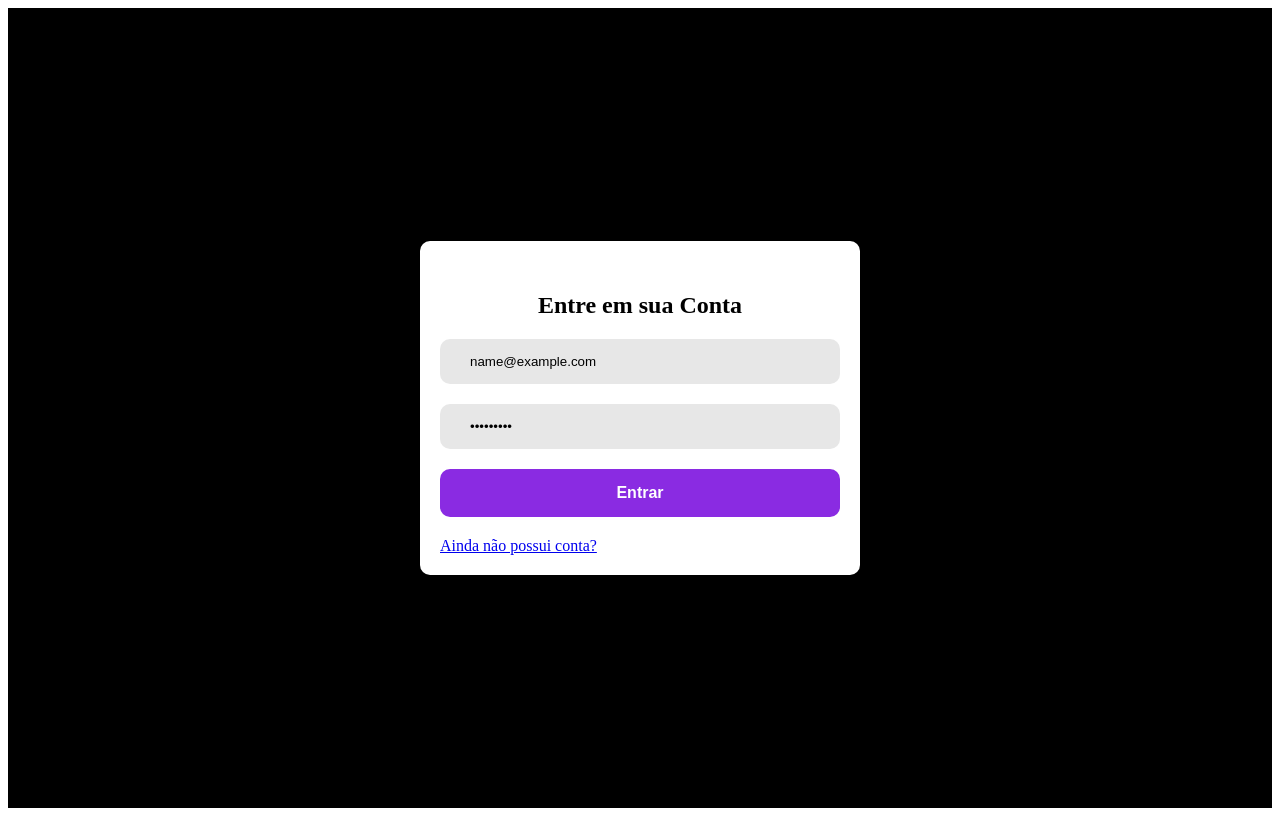
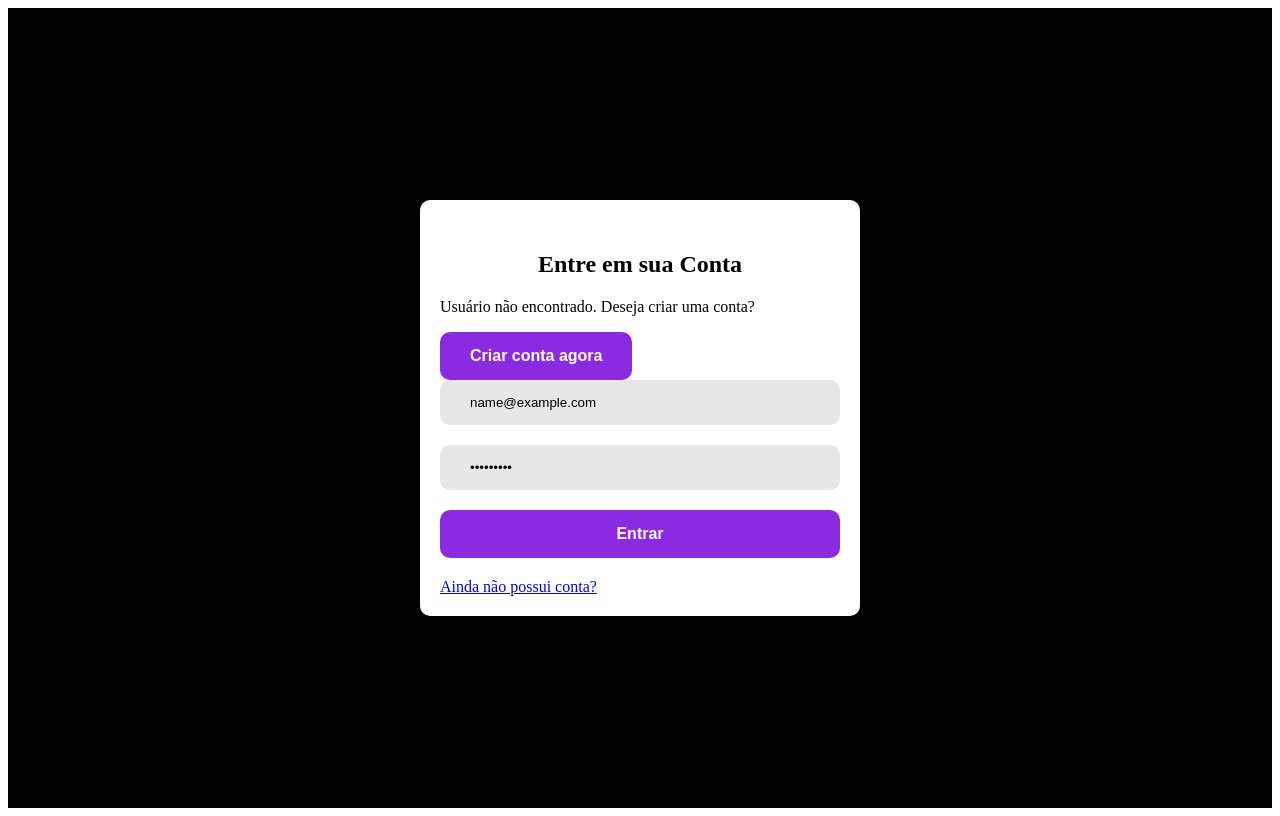
Before and after one commit to GabrielInacio07/OrganizaBus, a Next.js app: page /loginPage in a window 1280 px wide. Both pictures are taken after typing "name@example.com", "Sample123" into the empty fields and a click on the button "Entrar". Built offline with nearby package versions, Linux system fonts and the light colour scheme.

Commit message:
add verificação de conta nao existente

```diff
--- a/src/pages/loginPage.js
+++ b/src/pages/loginPage.js
@@ -5,6 +5,7 @@ import Input from '@/components/input'
 import Button from '@/components/button'
 import { verificaUsuario } from '@/model/user'
 import { useState } from 'react'
+import { useRouter } from 'next/navigation'
 
 export default function LoginPage() {
     const [formData, setFormData] = useState({
@@ -12,6 +13,9 @@ export default function LoginPage() {
         password: ''
     })
     const [error, setError] = useState('')
+    const [showCreateAccount, setShowCreateAccount] = useState(false) // Novo estado para controlar a sugestão
+    const router = useRouter()
+
     const handleFormEdit = (event, name) => {
         event.preventDefault()
         setFormData({
@@ -19,26 +23,43 @@ export default function LoginPage() {
             [name]: event.target.value
         })
     }
+
     const handleSubmit = async (event) => {
         event.preventDefault()
         setError('')
-        try{
+        setShowCreateAccount(false)
+        try {
             const user = await verificaUsuario.buscaPorEmail(formData.email)
+
             if(!user){
-                throw new Error('Usuário não encontrado')
+                setShowCreateAccount(true)
+                throw new Error('Usuário não encontrado. Deseja criar uma conta?')
             }
+
             if(user.senha !== formData.password){
                 throw new Error('Senha incorreta')
             }
+
             alert('Login realizado com sucesso')
-        }catch{
+            router.push('/')
+        } catch (error) {
             setError(error.message)
         }
     }
+
     return (
         <div className={styles.background}>
             <LoginCard title={'Entre em sua Conta'}>
-                {error && <p className={styles.error}>{error}</p>}
+                {error && (
+                    <div className={styles.errorContainer}>
+                        <p className={styles.error}>{error}</p>
+                        {showCreateAccount && (
+                            <Link href="/cadastroPage" className={styles.createAccountLink}>
+                                <Button type="button">Criar conta agora</Button>
+                            </Link>
+                        )}
+                    </div>
+                )}
                 <form className={styles.form} onSubmit={handleSubmit}>
                     <Input
                         type="email"
@@ -55,7 +76,7 @@ export default function LoginPage() {
                         onChange={(e) => handleFormEdit(e, 'password')}
                     />
                     <Button type="submit">Entrar</Button>
-                    <Link href="/cadastroPage">Ainda não possui conta?</Link>
+                    <Link href="/cadastroPage" className={styles.link}>Ainda não possui conta?</Link>
                 </form>
             </LoginCard>
         </div>
```
